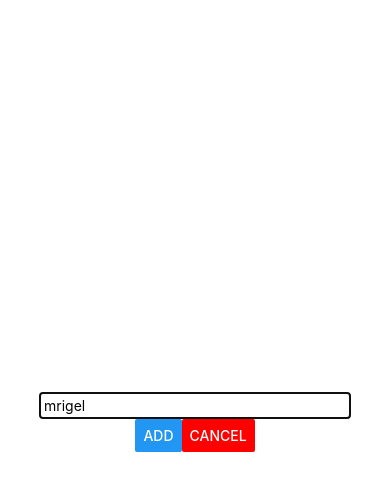
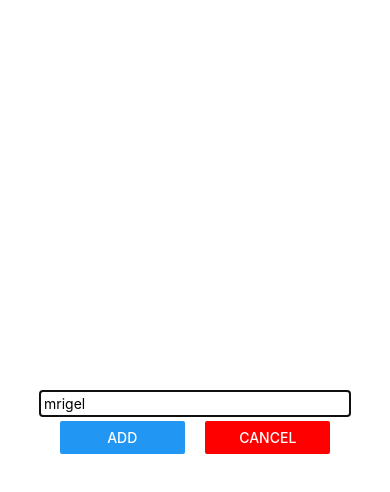
Before and after one commit to Sedki-Sghairi/react-native-course, a React Native app: screen / in a window 390 px wide. Both pictures are taken after a click on the button "SHOW MODAL". Shown: the top 492 px of the page. Built offline with nearby package versions, Linux system fonts and the light colour scheme.

Commit message:
styling in react-native

```diff
--- a/components/GoalInput.js
+++ b/components/GoalInput.js
@@ -12,8 +12,12 @@ export default function GoalInput(props) {
 					value={props.text}
 				/>
 				<View style={styles.containerow}>
-					<Button title="Add" onPress={props.handleClick} />
-					<Button title="Cancel" onPress={props.handleCancel} color="red" />
+					<View style={styles.button}>
+						<Button title="Add" onPress={props.handleClick} />
+					</View>
+					<View style={styles.button}>
+						<Button title="Cancel" onPress={props.handleCancel} color="red" />
+					</View>
 				</View>
 			</View>
 		</Modal>
@@ -30,10 +34,16 @@ const styles = StyleSheet.create({
 		borderColor: 'grey',
 		borderWidth: 1,
 		width: ' 80%',
-		padding: 4
+		padding: 4,
+		borderRadius: 3
 	},
 	containerow: {
 		flexDirection: 'row',
-		justifyContent: 'space-evenly'
+		justifyContent: 'space-evenly',
+		width: '80%'
+	},
+	button: {
+		width: '40%',
+		marginTop: 4
 	}
 });
```
Also changed, not shown: 1 other file (tests, documents, lock files or other folders).
